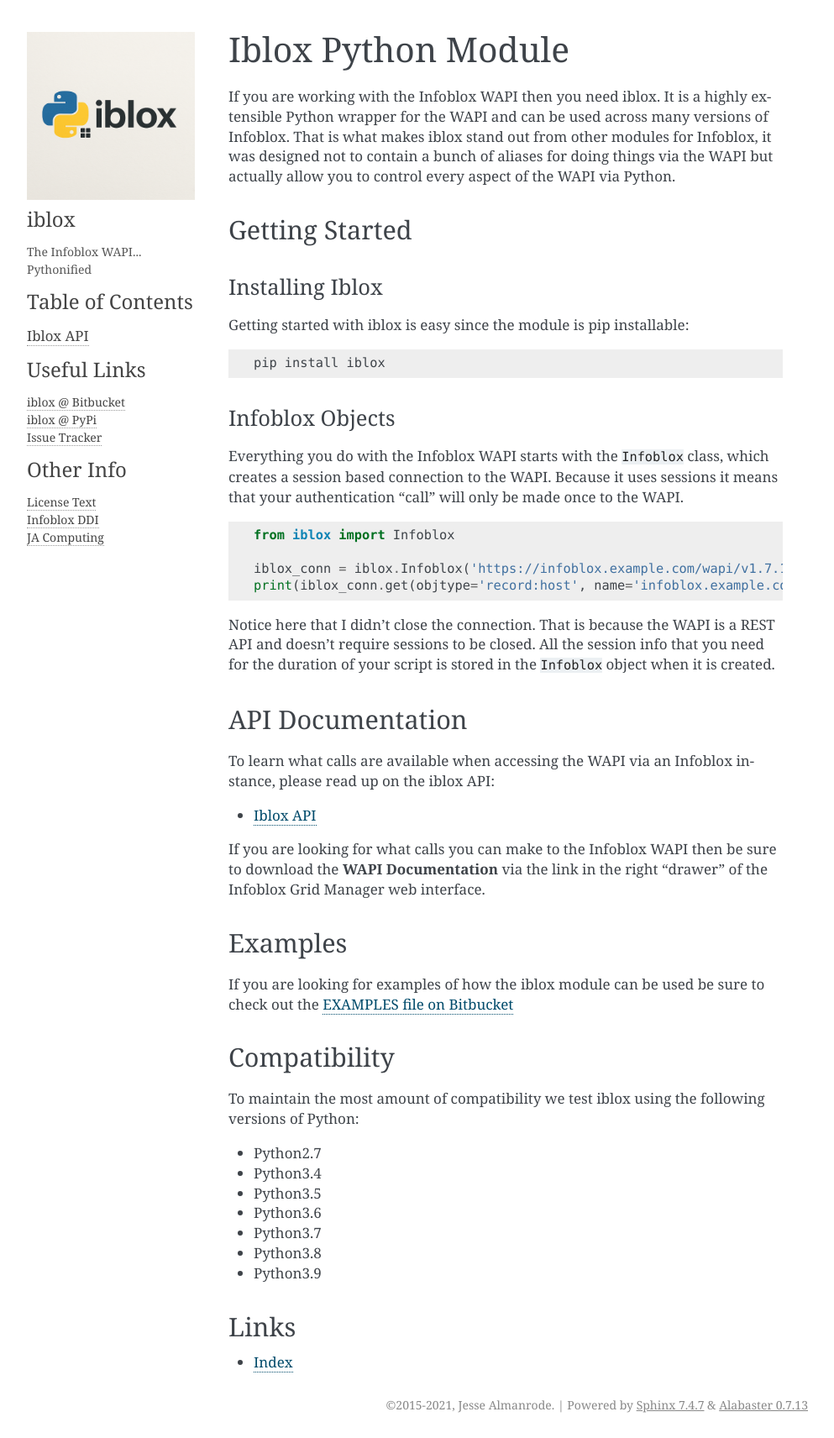
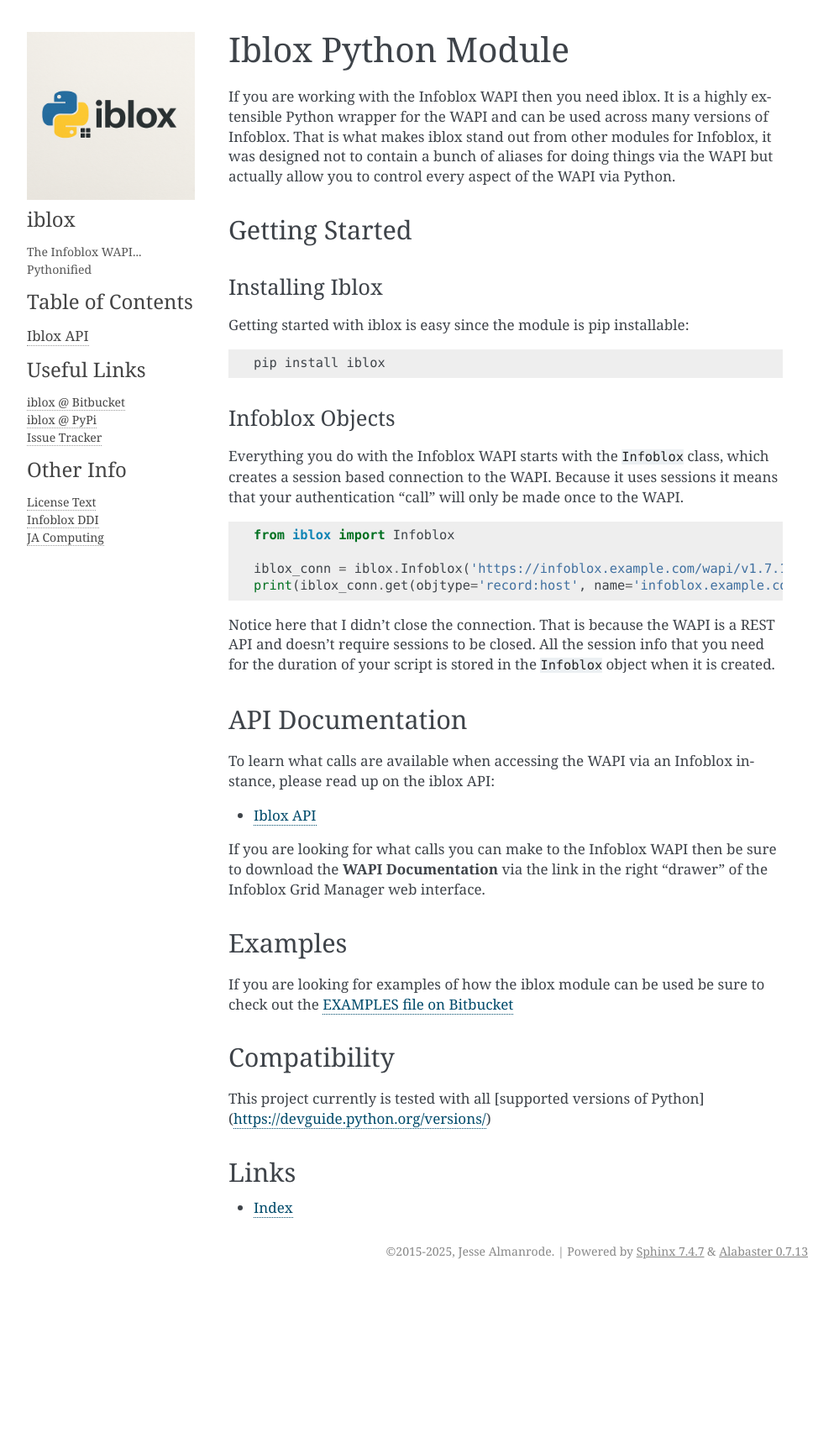
Before and after one commit to isaiah1112/iblox, a Sphinx documentation site: the page built from docs/source/index.rst, in a window 1280 px wide. Shown: the whole page at 84% size, without its empty margins (148-1141 px from the left). Built offline with Sphinx 7.4.7, drawn with Linux system fonts in a browser that asks for light colours; after the commit the page ends 1529 px from its top, so only the background shows below that.

Commit message:
Updated documentation formatting.

```diff
--- a/docs/source/conf.py
+++ b/docs/source/conf.py
@@ -52,7 +52,7 @@ master_doc = 'index'
 
 # General information about the project.
 project = u'iblox'
-copyright = u'2015-2021, Jesse Almanrode'
+copyright = u'2015-2025, Jesse Almanrode'
 author = u'Jesse Almanrode'
 
 # The version info for the project you're documenting, acts as replacement for
--- a/docs/source/iblox.rst
+++ b/docs/source/iblox.rst
@@ -6,8 +6,6 @@ Iblox API
 .. automodule:: iblox
     :members:
 
-
-
 Links
 -----
 
--- a/docs/source/index.rst
+++ b/docs/source/index.rst
@@ -1,7 +1,4 @@
-.. iblox documentation master file, created by
-   sphinx-quickstart on Thu Nov  5 15:24:53 2015.
-   You can adapt this file completely to your liking, but it should at least
-   contain the root `toctree` directive.
+.. iblox documentation master file
 
 .. _home:
 
@@ -63,15 +60,7 @@ If you are looking for examples of how the iblox module can be used be sure to c
 Compatibility
 -------------
 
-To maintain the most amount of compatibility we test iblox using the following versions of Python:
-
-* Python2.7
-* Python3.4
-* Python3.5
-* Python3.6
-* Python3.7
-* Python3.8
-* Python3.9
+This project currently is tested with all [supported versions of Python](https://devguide.python.org/versions/)
 
 Links
 -----
```
Also changed, not shown: other parts of docs/source/iblox.rst (+1 -1 lines).
